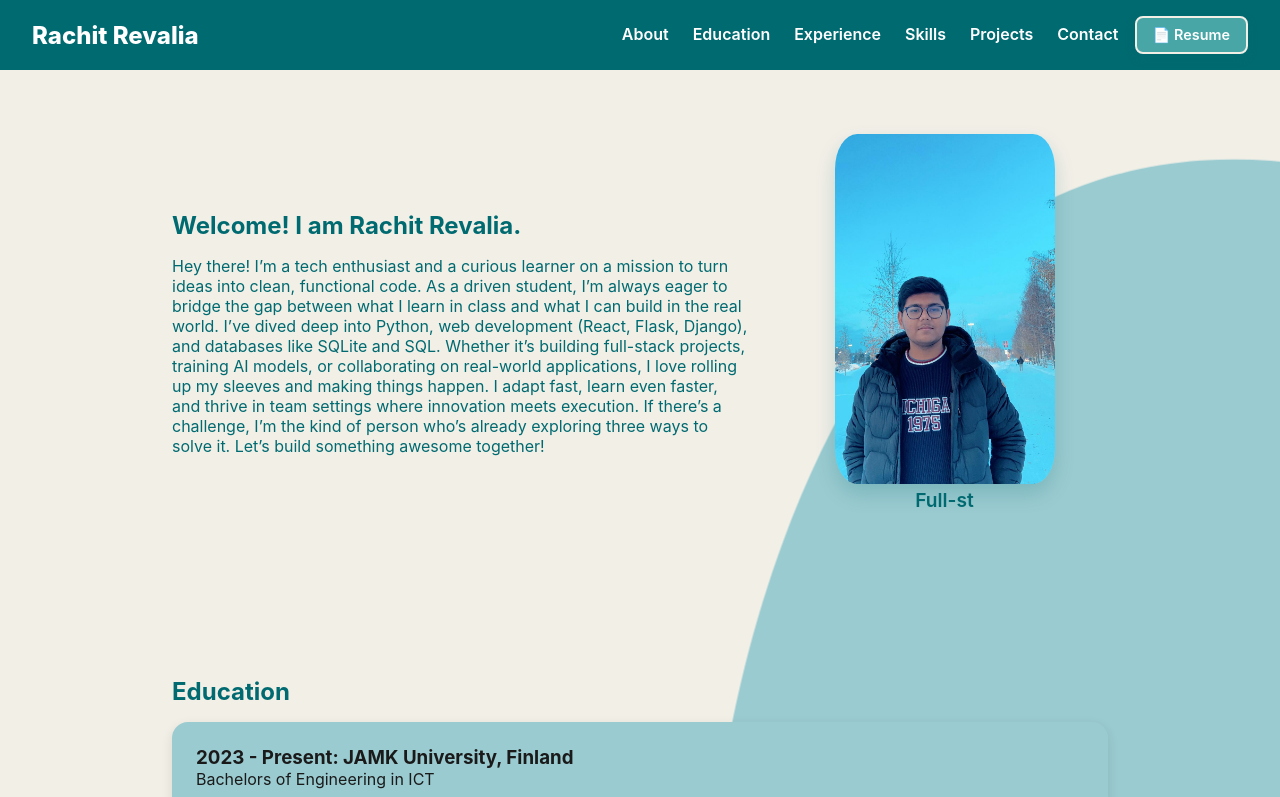
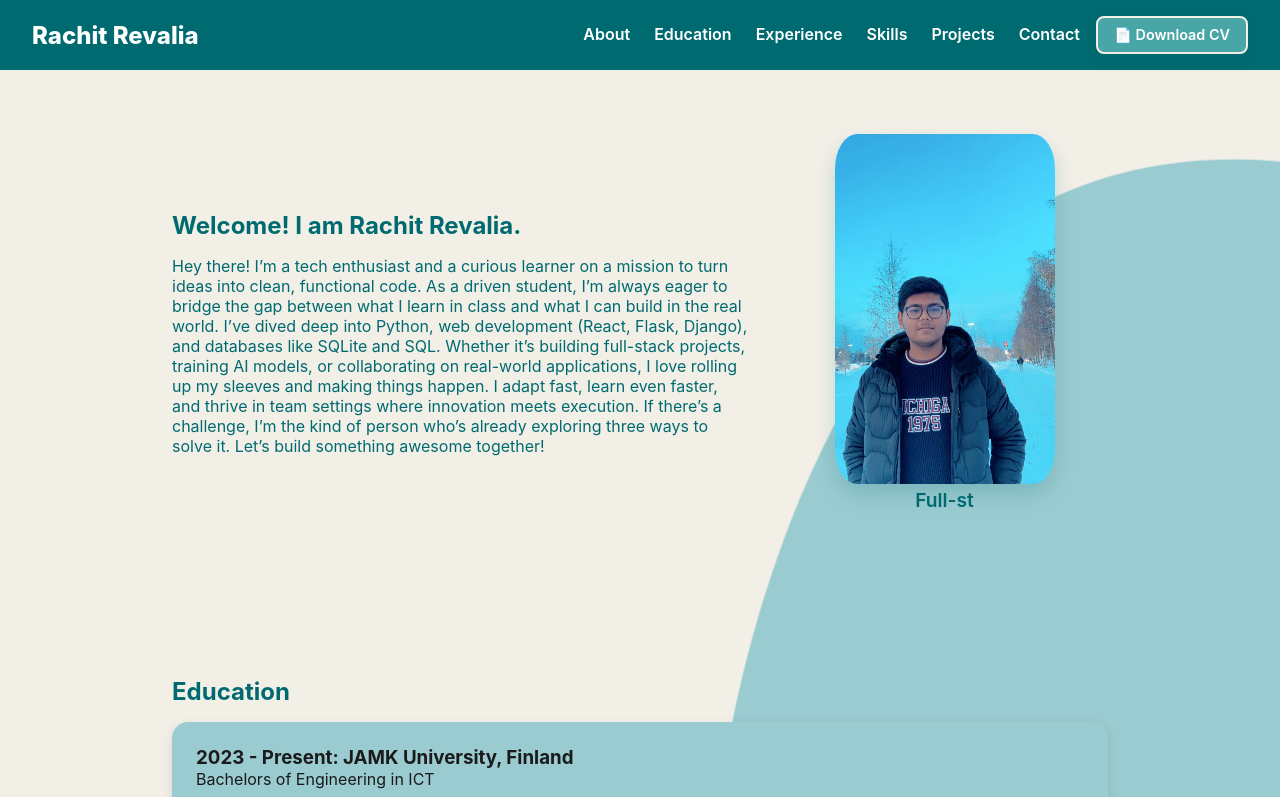
Before and after one commit to rachitrevalia/portfolio, a React (Create React App) app: page / in a window 1280 px wide. Shown: the top 797 px of the page. Built offline with nearby package versions, Linux system fonts and the light colour scheme.

Commit message:
Updated homepage content

```diff
--- a/src/components/header.js
+++ b/src/components/header.js
@@ -12,9 +12,9 @@ function Header() {
         <a href="#skills">Skills</a>
         <a href="#projects">Projects</a>
         <a href="#contact">Contact</a>
-        <a className="resume-btn small" href="/CV_Rachit_updated.pdf" download>
-          📄 Resume
-        </a>
+        <a href="/CV_Rachit_Updated.pdf" download className="resume-btn small">
+  📄 Download CV
+</a>
       </nav>
     </header>
   );
```
